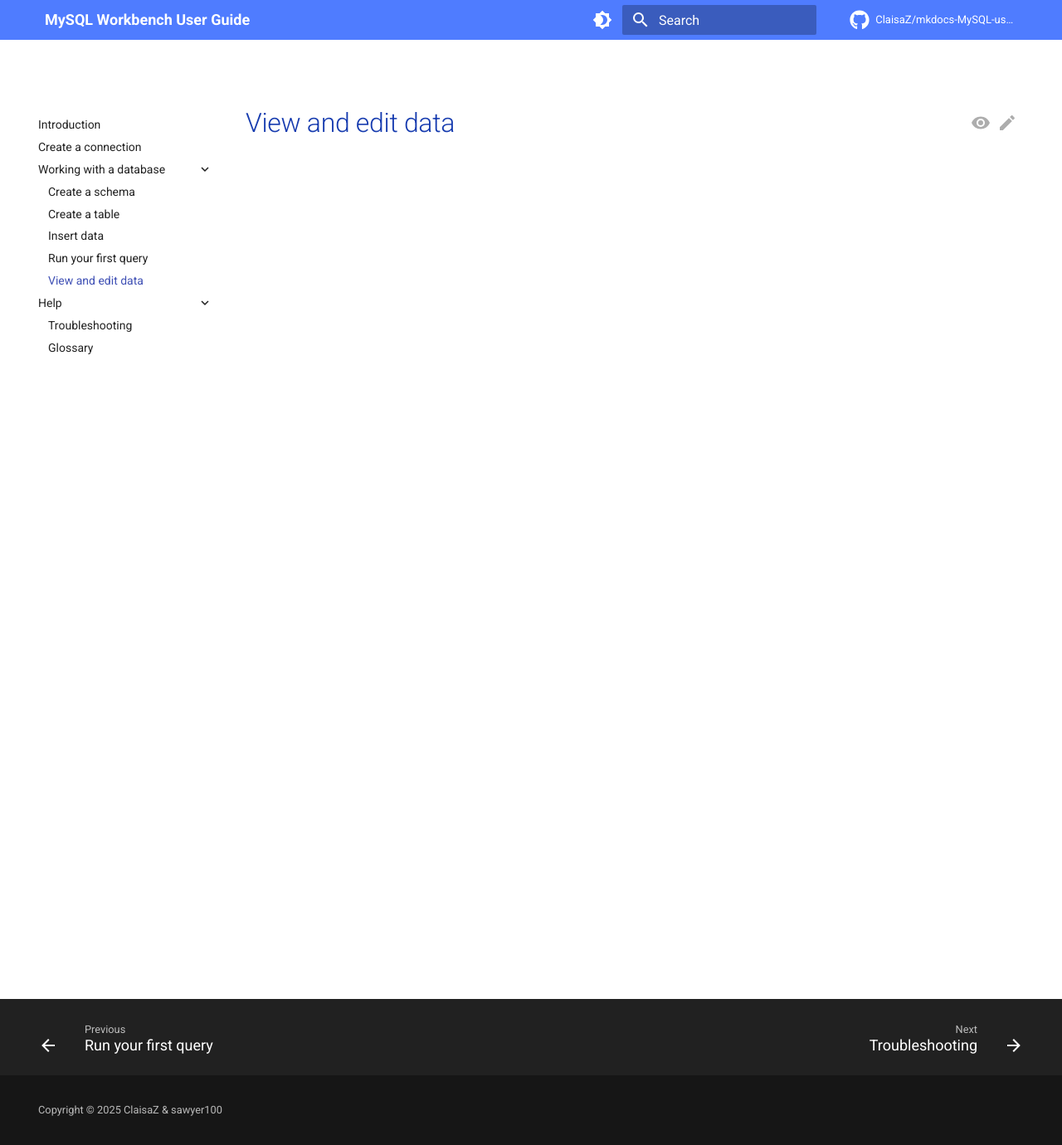
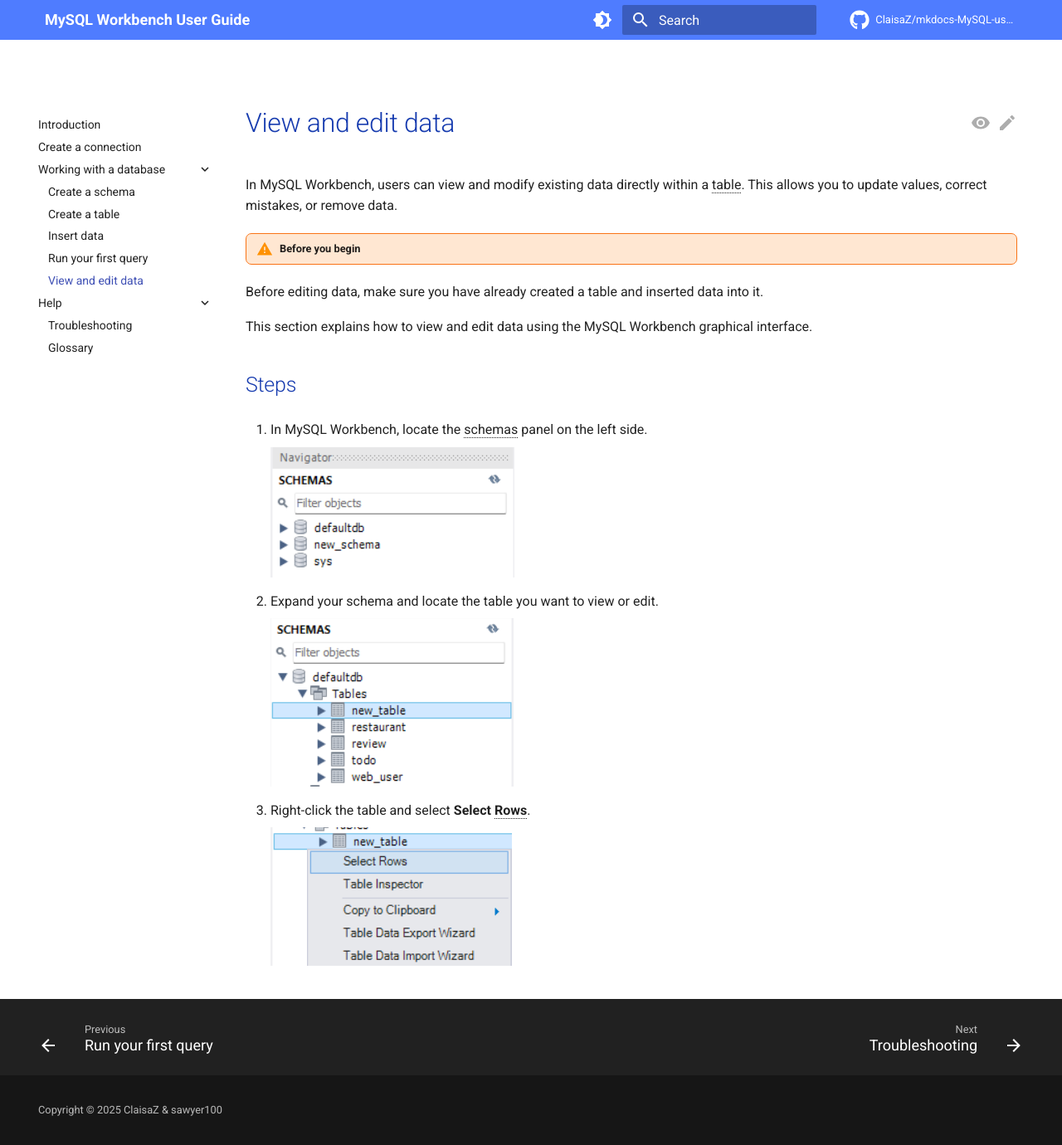
Before and after one commit to ClaisaZ/mkdocs-MySQL-user-guide, an MkDocs documentation site: the page built from docs/7-view-edit-data.md, in a window 1280 px wide and 1380 px high. Shown: the whole window at 83% size. Built offline with MkDocs 1.6.1 and Material for MkDocs 9.7.7, drawn with Linux system fonts in a browser that asks for light colours; comment, search, counter and statistics services are not loaded.

```diff
--- a/docs/7-view-edit-data.md
+++ b/docs/7-view-edit-data.md
@@ -5,4 +5,23 @@ description: Learn how to view, update, and edit table data in MySQL Workbench o
 
 # View and edit data
 
-##
+In MySQL Workbench, users can view and modify existing data directly within a table. This allows you to update values, correct mistakes, or remove data.
+
+!!! warning "Before you begin"
+Before editing data, make sure you have already created a table and inserted data into it.
+
+This section explains how to view and edit data using the MySQL Workbench graphical interface.
+
+## Steps
+
+1. In MySQL Workbench, locate the schemas panel on the left side.
+
+    ![Schema panel in MySQL Workbench](https://cdn.jsdelivr.net/gh/ClaisaZ/mkdocs-MySQL-user-guide@main/docs/assets/images/Inserting_Data_1.png)
+
+2. Expand your schema and locate the table you want to view or edit.
+
+    ![Schema panel in MySQL Workbench](https://cdn.jsdelivr.net/gh/ClaisaZ/mkdocs-MySQL-user-guide@main/docs/assets/images/Inserting_Data_2.png)
+
+3. Right-click the table and select **Select Rows**.
+
+    ![Schema panel in MySQL Workbench](https://cdn.jsdelivr.net/gh/ClaisaZ/mkdocs-MySQL-user-guide@main/docs/assets/images/Inserting_Data_3.png)
```
Also changed, not shown: docs/3-createschema.md (+4 -1 lines), docs/troubleshooting.md (+1 -1 lines).
